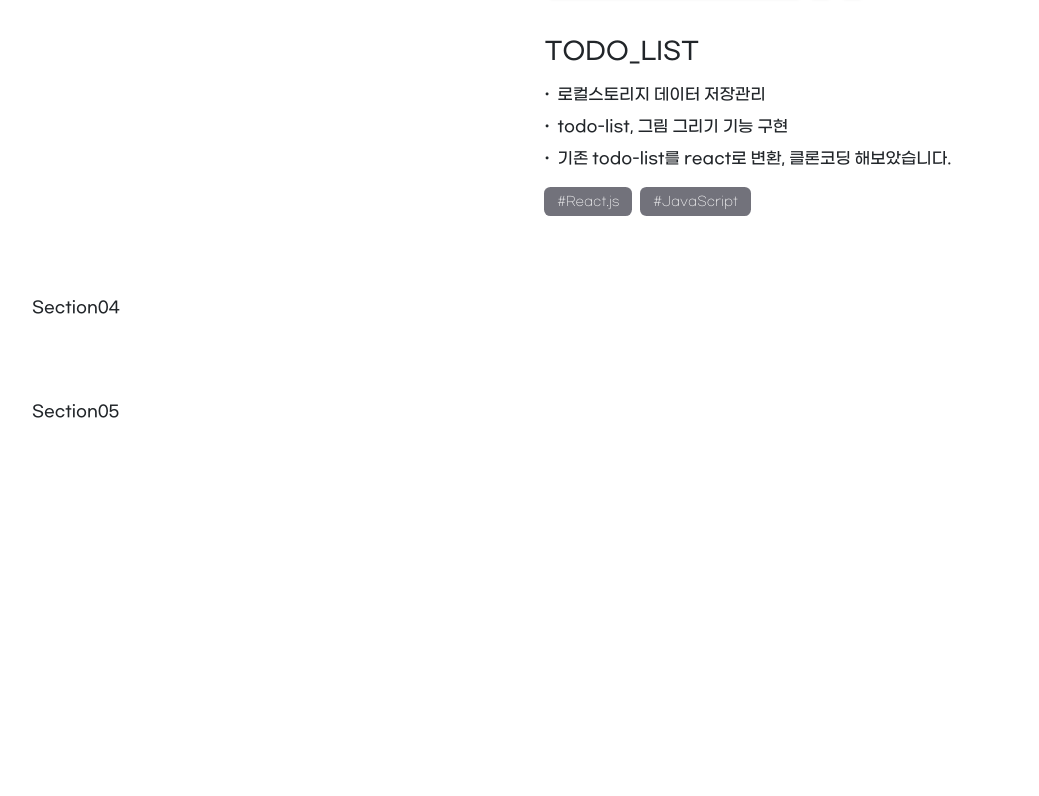
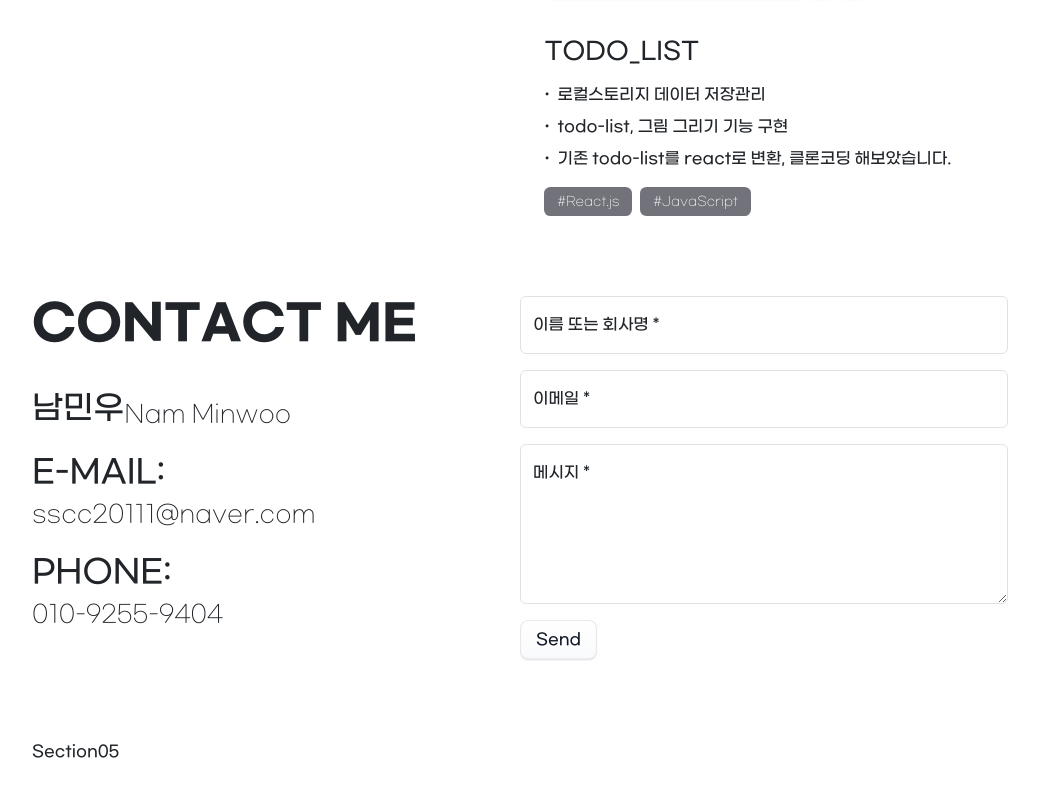
Before and after one commit to sscc20111/portfolio_rework, a React (Create React App) app: page / in a window 1280 px wide. Shown: the part 3306-4102 px from the top of the page, without its empty margins (120-1159 px from the left). Before the commit the page ends 3810 px from the top, so only its background shows below. Built offline with nearby package versions, Linux system fonts and the light colour scheme.

Commit message:
Publishing - feat: Main - section04 (html, css 작성), 구글 이메일js 프론트앤드 작업 필요

```diff
--- a/src/page/main/assets/style/style.css
+++ b/src/page/main/assets/style/style.css
@@ -119,8 +119,31 @@
 
 
 
+/* ===== section03(Projects Section) ===== */
+.MainWrap .section04 {}
+.MainWrap .section04 .contactWrap {display: flex;}
+.MainWrap .section04 .contactWrap .leftBox h3 {margin: 0 0 2rem; font-size: 3rem; font-weight: 600;}
+.MainWrap .section04 .contactWrap .leftBox p {font-size: 2rem; font-weight: 300;}
+.MainWrap .section04 .contactWrap .leftBox span {font-size: 1.5rem; font-weight: 100;}
+
+.MainWrap .section04 .contactWrap .leftBox {width: 50%;}
+.MainWrap .section04 .contactWrap .leftBox ul {}
+.MainWrap .section04 .contactWrap .leftBox ul li {margin: 0 0 1rem;}
+.MainWrap .section04 .contactWrap .leftBox ul li:nth-child(1) {display: flex; align-items: flex-end;}
+
+
+.MainWrap .section04 .contactWrap .rightBox {width: 50%;}
+.MainWrap .section04 .contactWrap .rightBox .gform {}
+.MainWrap .section04 .contactWrap .rightBox .gform .inputWrap {}
+.MainWrap .section04 .contactWrap .rightBox .gform .inputWrap > div {margin: 0 0 1rem;}
+.MainWrap .section04 .contactWrap .rightBox .gform .inputWrap > div textarea {height: 10rem;}
+.MainWrap .section04 .contactWrap .rightBox .gform button { padding: 0.5rem 1rem; border: 0; transition: all 150ms ease-in-out; border-radius: 0.5rem; color: #111727; background-color: #FFFFFF; background-image: linear-gradient(180deg, rgba(255, 255, 255, 1) 0%, #F9FAFB 100%); box-shadow: rgba(229, 231, 235, 0.9) 0 0 0 1px inset, rgba(209, 213, 219, 0.95) 0 -1px 2px 0 inset, rgba(17, 24, 39, 0.04) 0 1px 1px 0; }
+.MainWrap .section04 .contactWrap .rightBox .gform button:hover {filter: brightness(0.98);}
+.MainWrap .section04 .contactWrap .rightBox .gform button:active { background-image: linear-gradient(0deg, rgba(255, 255, 255, 1) 0%, #F9FAFB 100%); box-shadow: rgba(229, 231, 235, 0.9) 0 0 0 1px inset, rgba(209, 213, 219, 0.95) 0 1px 2px 0 inset; }
 
 
 
-.MainWrap .section04 {}
+
+
+
 .MainWrap .section05 {}
--- /dev/null
+++ b/src/page/main/components/section04.js
@@ -0,0 +1,51 @@
+import { FloatingLabel, Form, FormControl, FormGroup, FormLabel } from "react-bootstrap"
+
+const ContactSection = () => {
+    const sendEmail = (e) => {
+        e.preventDefault(); //refresh 방지
+        console.log('submit,프론트앤드 개발 필요')
+        // 프론트앤드 개발 필요
+    }
+
+    return (
+    <>
+        <div className="contactWrap">
+            <div className="leftBox">
+                <h3>CONTACT ME</h3>
+                <ul>
+                    <li>
+                        <p>남민우</p>
+                        <span>Nam Minwoo</span>
+                    </li>
+                    <li>
+                        <p>E-MAIL:</p>
+                        <span>sscc20111@naver.com</span>
+                    </li>
+                    <li>
+                        <p>PHONE:</p>
+                        <span>010-9255-9404</span>
+                    </li>
+                </ul>
+            </div>
+            <div className="rightBox">
+                <Form className='gform' onSubmit={sendEmail} onsubmit="return false;">
+                    <FormGroup className='inputWrap'>
+                        <FloatingLabel label='이름 또는 회사명 *'>
+                            <FormControl type='text' name="name" placeholder="Leave a comment here"></FormControl>
+                        </FloatingLabel>
+                        <FloatingLabel label='이메일 *'>
+                            <FormControl type='email' name="email" placeholder="Leave a comment here"></FormControl>
+                        </FloatingLabel>
+                        <FloatingLabel label='메시지 *'>
+                            <FormControl as="textarea" name="message" placeholder="Leave a comment here"></FormControl>
+                        </FloatingLabel>
+                    </FormGroup>
+                    <button>Send</button>
+                </Form>
+            </div>
+        </div>
+    </>
+    )
+}
+
+export default ContactSection
--- a/src/page/main/index.js
+++ b/src/page/main/index.js
@@ -6,6 +6,7 @@ import './assets/style/style.css'
 import Section01 from './components/section01'
 import Section02 from './components/section02'
 import Section03 from './components/section03'
+import Section04 from './components/section04'
 
 
 const Main = () => {
@@ -24,7 +25,9 @@ const Main = () => {
             <section className="section03">
                 <Section03></Section03>
             </section>
-            <section className="section04">Section04</section>
+            <section className="section04">
+                <Section04></Section04>
+            </section>
             <section className="section05">Section05</section>
         </Container>
     )
```
